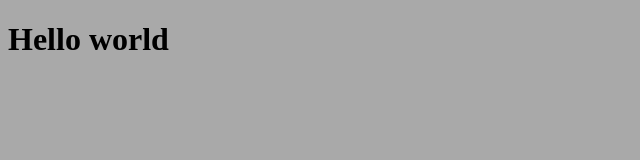
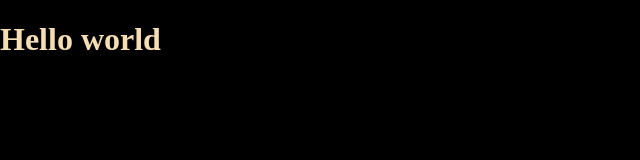
Before and after one commit to SergeiAmpilov/all-courses-frontend, a website built with webpack: page src/index.html in a window 1280 px wide. Shown: the whole page, without its empty margins (0-640 px from the left). Built offline with nearby package versions, Linux system fonts and the light colour scheme.

Commit message:
refactor

```diff
--- a/src/index.css
+++ /dev/null
@@ -1,5 +0,0 @@
-body {
-  width: 100%;
-  min-height: 100vh;
-  background-color: darkgray;
-}
--- a/src/index.html
+++ b/src/index.html
@@ -4,8 +4,7 @@
   <meta charset="UTF-8">
   <meta http-equiv="X-UA-Compatible" content="IE=edge">
   <meta name="viewport" content="width=device-width, initial-scale=1.0">
-  <!-- <link rel="stylesheet" href="../dist/main.css"> -->
-  <link rel="stylesheet" href="index.css">
+  <link rel="stylesheet" href="../dist/main.css">
   <title>Document</title>
 </head>
 <body>
--- a/src/index.js
+++ b/src/index.js
@@ -1,2 +1,2 @@
-
-console.log('hello world');
+import './style/index.css';
+console.log('hello world5');
--- /dev/null
+++ b/src/style/index.css
@@ -0,0 +1,7 @@
+body {
+  margin: 0;
+  width: 100%;
+  /* height: 100vh; */
+  background-color: black;
+  color: wheat;
+}
```
